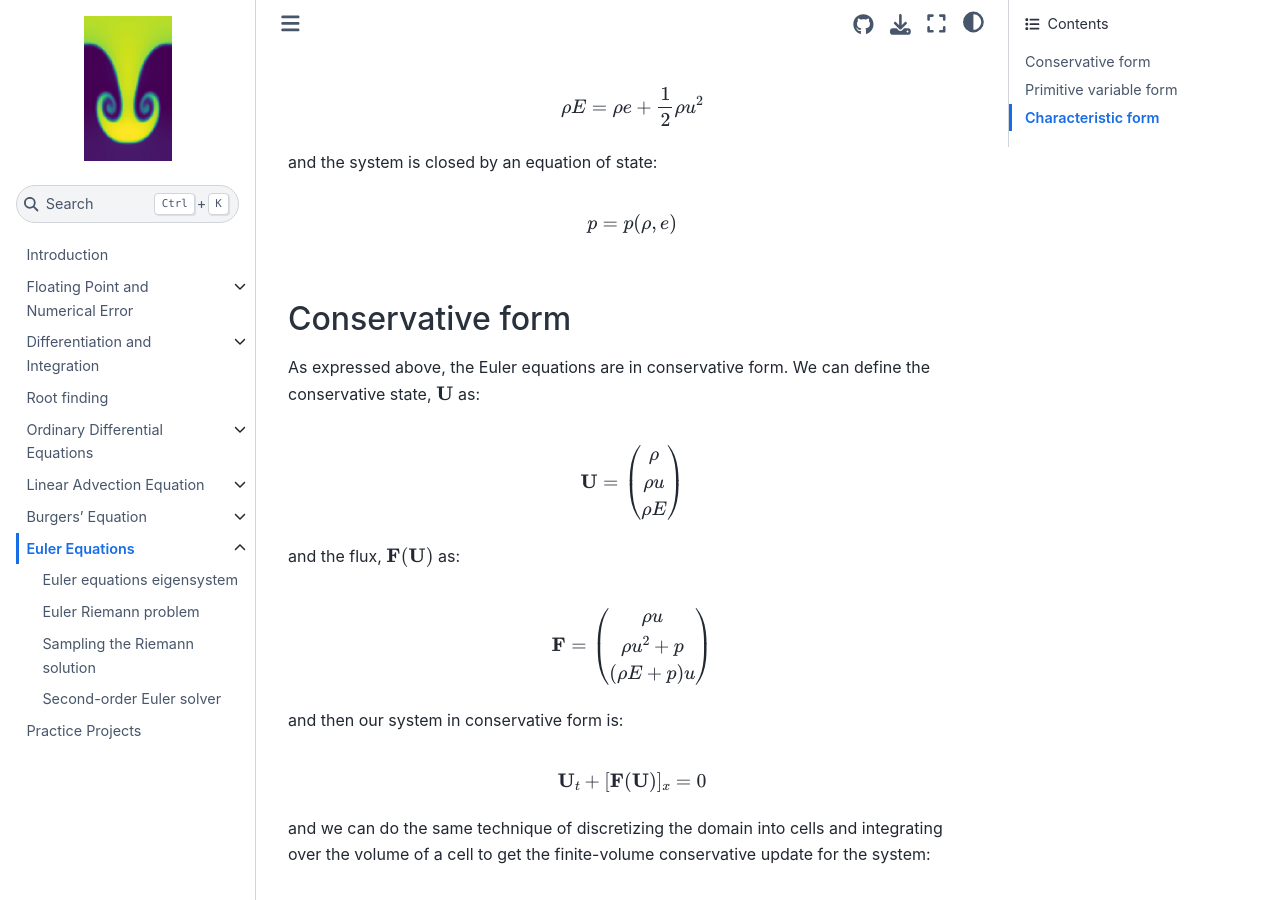
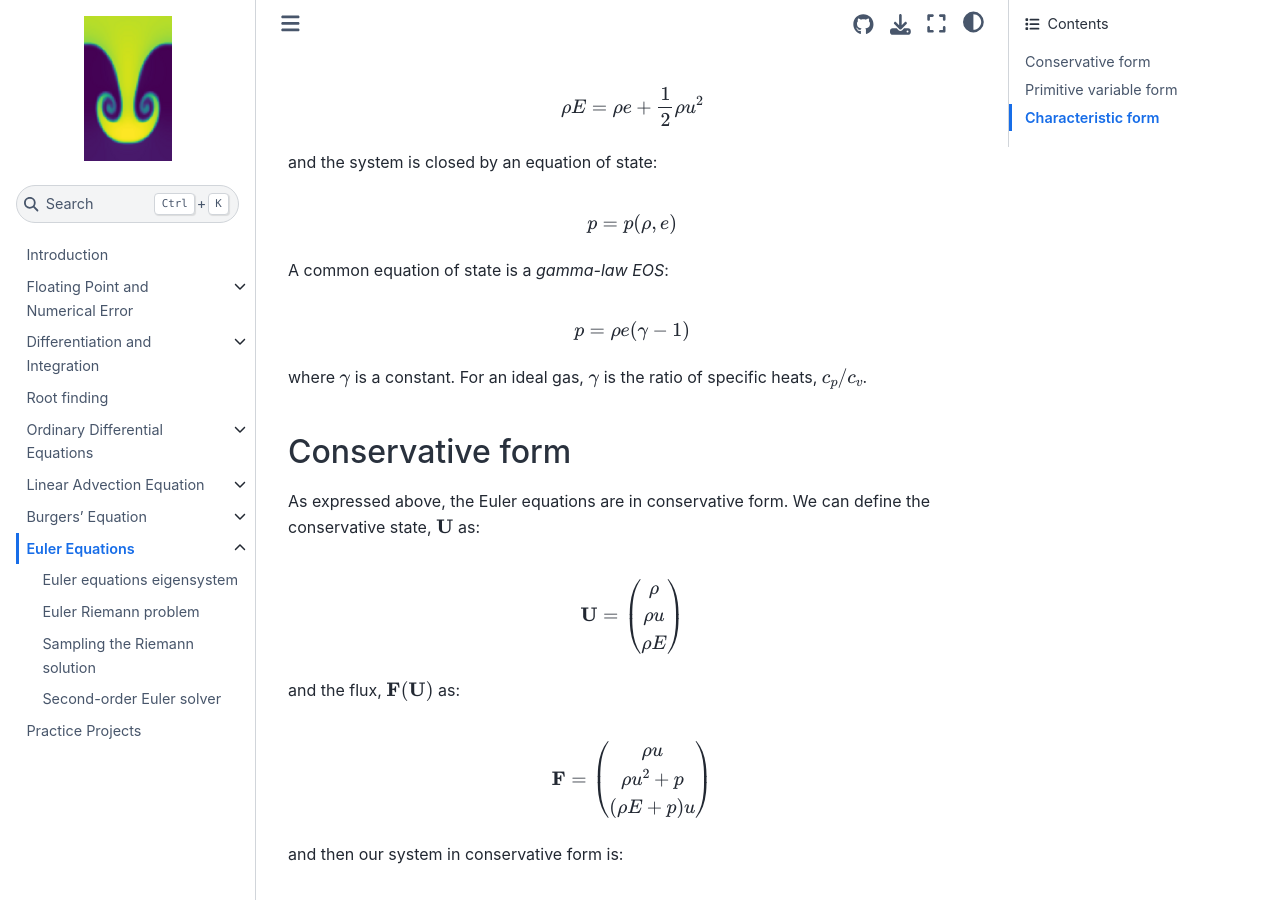
Before and after one commit to zingale/comp_astro_tutorial, a Jupyter Book: the page built from content/07-euler/euler.md, in a window 1280 px wide and 900 px high, scrolled down 367 px. Built offline with Jupyter Book 1.0.4 settings and Sphinx 7.4.7 and the Sphinx Book theme 1.1.4, drawn with Linux system fonts in a browser that asks for light colours; some of the changed text lies outside the part shown.

Commit message:
more content

```diff
--- a/content/07-euler/euler.md
+++ b/content/07-euler/euler.md
@@ -21,6 +21,12 @@ $$
 and the system is closed by an equation of state:
 
 $$p = p(\rho, e)$$
+
+A common equation of state is a *gamma-law EOS*:
+
+$$ p = \rho e (\gamma - 1)$$
+
+where $\gamma$ is a constant.  For an ideal gas, $\gamma$ is the ratio of specific heats, $c_p / c_v$.
 
 
 ## Conservative form
@@ -69,6 +75,10 @@ where $\Gamma_1 = d \log p/d \log \rho |_s$
 or compactly:
 
 $${\bf q}_t + {\bf A}({\bf q}) {\bf q}_x = 0$$
+
+Another useful quantity is the speed of sound, defined as:
+
+$$c = \sqrt{\frac{\Gamma_1 p}{\rho}}$$
 
 
 ## Characteristic form
```
Also changed, not shown: content/07-euler/07-euler-riemann.ipynb.
